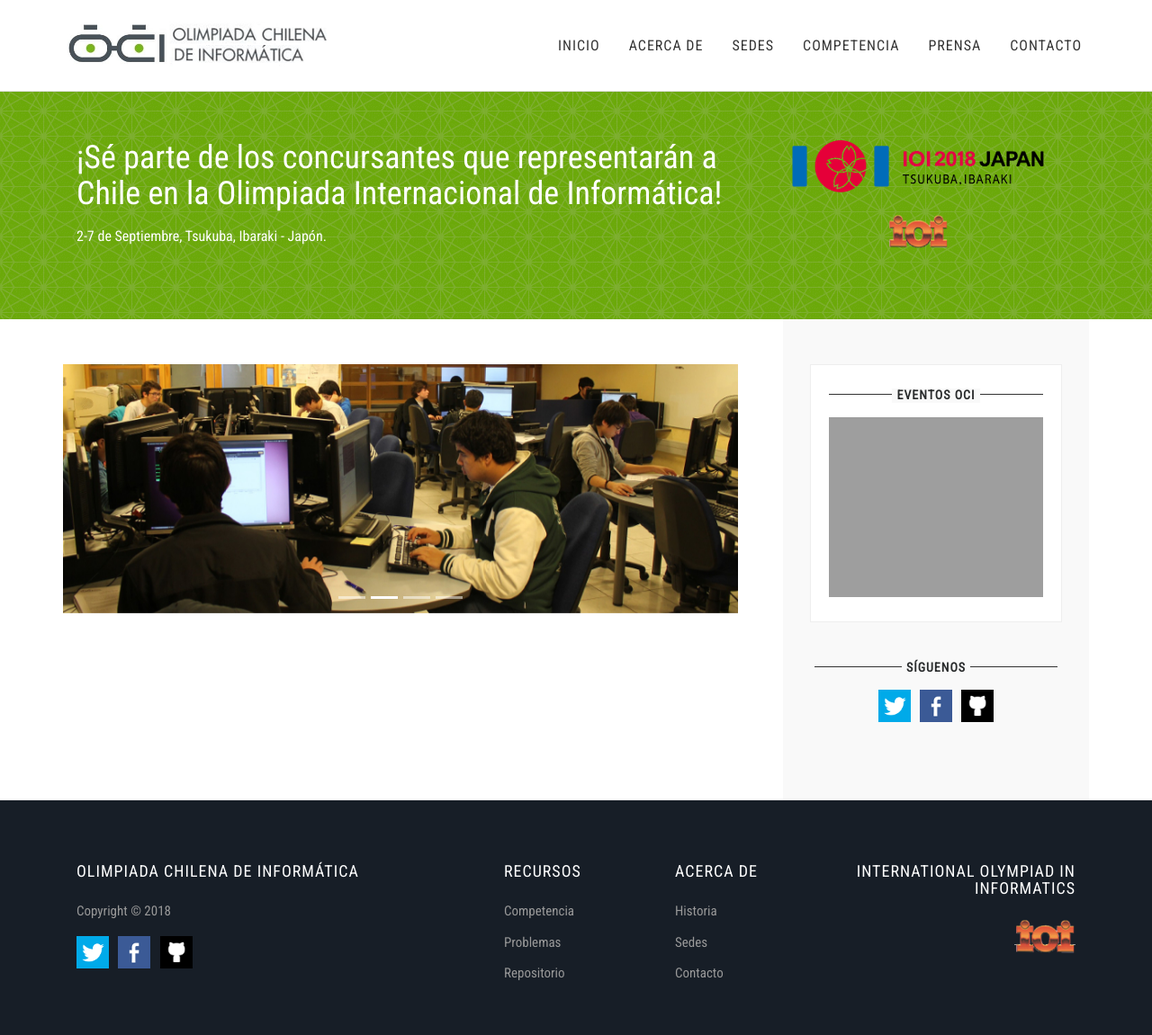
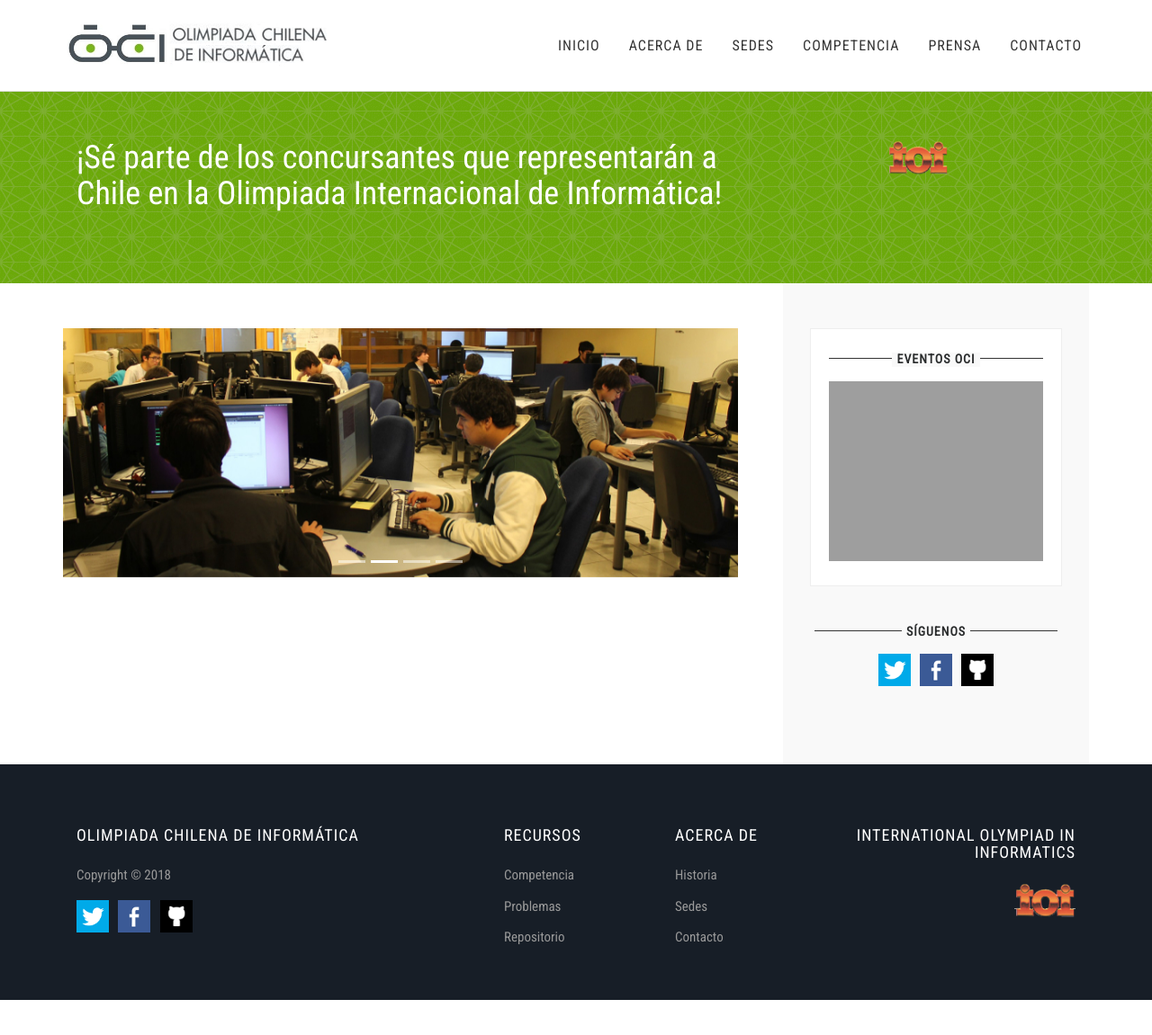
Before and after one commit to OCIoficial/ocioficial.github.io, a Jekyll site: the page built from index.html, in a window 1280 px wide and 1152 px high. Shown: the whole window at 90% size. Built offline with Jekyll 4.4.1, drawn with Linux system fonts in a browser that asks for light colours; the list of posts is cut into pages by our own code; grey boxes are pictures that could not be loaded.

Commit message:
Quitando S e info sobre IOI 2018

```diff
--- a/index.html
+++ b/index.html
@@ -11,12 +11,11 @@ title: Olimpiadas Chilenas de Informática
         <div class="row justify-content-center">
             <div class="col-md-8">
                 <h3>&iexcl;Sé parte de los concursantes que representarán a Chile en la Olimpiada Internacional de Informática!</h3>
-                <p>2-7 de Septiembre, Tsukuba, Ibaraki - Japón.</span></p>
                 <br />
             </div>
             <div class="col-md-4 centered bannersocial">
-                <a href="https://ioi2018.jp/" target="_blank"><img src="{{ site.baseurl }}/assets/images/logo_ioi2018_transparente.png" alt="IOI 2018" /></a>
-                <br /><br />
+                <!--<a href="https://ioi2018.jp/" target="_blank"><img src="{{ site.baseurl }}/assets/images/logo_ioi2018_transparente.png" alt="IOI 2018" /></a>
+                <br /><br />-->
                 <a href="http://ioinformatics.org/" target="_blank"><img src="{{ site.baseurl }}/assets/images/logo_ioi_small.png" alt="IOI" /></a>
             </div>
         </div>
```
Also changed, not shown: other parts of index.html (+1 -1 lines).
